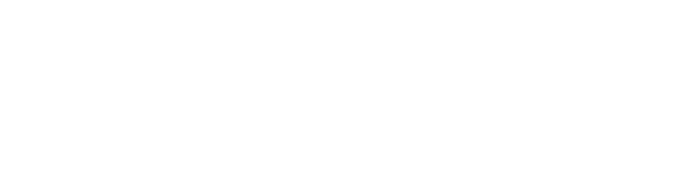
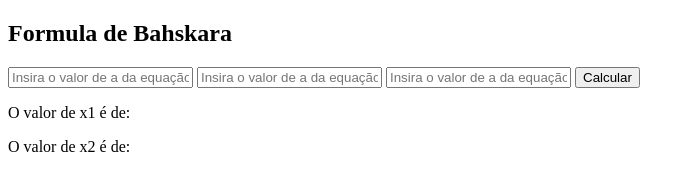
Before and after one commit to Najulialp/Calculadora-de-bahskara, a plain HTML site: page index.html in a window 1280 px wide. Shown: the whole page, without its empty margins (0-695 px from the left). Drawn offline with Linux system fonts and the light colour scheme.

Commit message:
Digitou a seção 1

```diff
--- a/index.html
+++ b/index.html
@@ -4,8 +4,25 @@
     <meta charset="UTF-8">
     <meta name="viewport" content="width=device-width, initial-scale=1.0">
     <title>Calculadora de Bahskara</title>
+    <link rel="stylesheet" href="style.css">
 </head>
 <body>
+    <section>
+<h1>Formula de Bahskara</h1>
+<input type="nuamber"id="a" placeholder="Insira o valor de a da equação">
+<input type="nuamber"id="b" placeholder="Insira o valor de a da equação">
+<input type="nuamber"id="c" placeholder="Insira o valor de a da equação">
 
+<button id="Calcular"onclick="Calcular()">Calcular</button>
+
+<p>O valor de x1 é de: <span id="x1"></span> </p>
+<p id="stats"></p>
+
+<p>O valor de x2 é de: <span id="x2"></span> </p>
+<p id="stats"></p>
+    </section>
+    <section>
+
+    </section>
 </body>
 </html>
```
